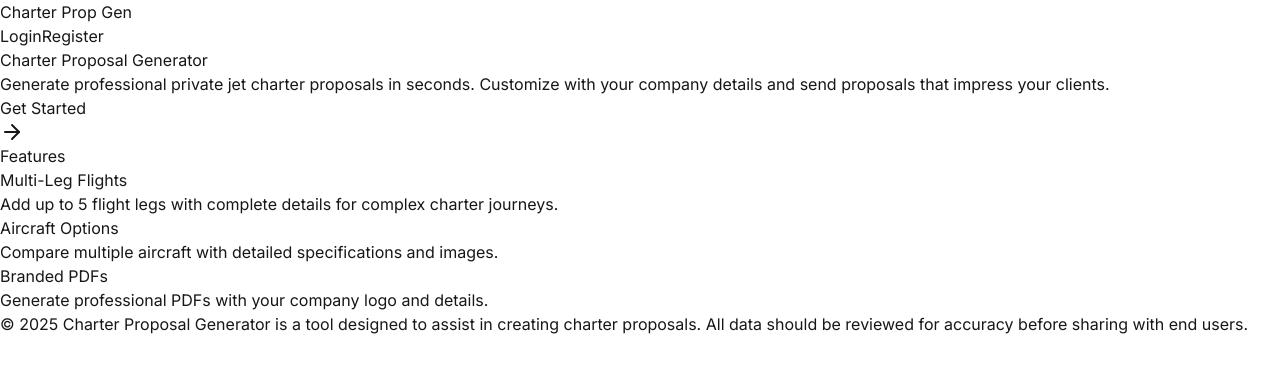
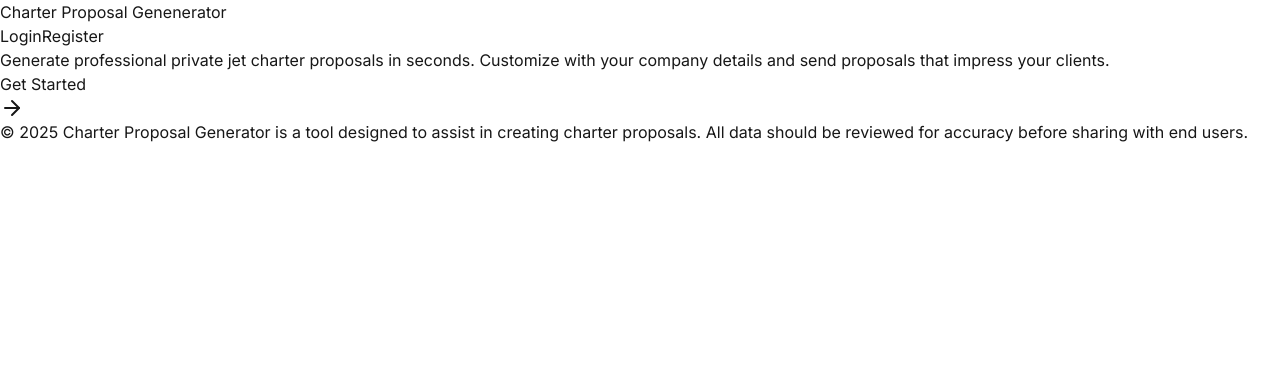
Before and after one commit to iliakoshevoy/charterpg, a Next.js app: page / in a window 1280 px wide. Shown: the top 372 px of the page. Built offline with nearby package versions, Linux system fonts and the light colour scheme; no server answers; the database is empty.

Commit message:
styling edits and homepage

```diff
--- a/src/components/LandingPage.tsx
+++ b/src/components/LandingPage.tsx
@@ -7,9 +7,6 @@ const LandingPage: React.FC = () => {
   return (
     <div className="max-w-4xl mx-auto px-4 sm:px-6 lg:px-8 py-12">
       <div className="text-center">
-        <h1 className="text-4xl font-extrabold text-gray-900 sm:text-5xl sm:tracking-tight lg:text-6xl">
-          Charter Proposal Generator
-        </h1>
         <p className="mt-5 max-w-xl mx-auto text-xl text-gray-500">
           Generate professional private jet charter proposals in seconds. Customize with your company details and send proposals that impress your clients.
         </p>
@@ -22,32 +19,6 @@ const LandingPage: React.FC = () => {
           </Link>
         </div>
       </div>
-
-      <div className="mt-20">
-        <h2 className="text-2xl font-bold text-gray-900 text-center mb-10">
-          Features
-        </h2>
-        <div className="grid gap-8 md:grid-cols-3">
-          <div className="bg-white p-6 rounded-lg shadow">
-            <h3 className="text-lg font-medium text-gray-900">Multi-Leg Flights</h3>
-            <p className="mt-2 text-base text-gray-500">
-              Add up to 5 flight legs with complete details for complex charter journeys.
-            </p>
-          </div>
-          <div className="bg-white p-6 rounded-lg shadow">
-            <h3 className="text-lg font-medium text-gray-900">Aircraft Options</h3>
-            <p className="mt-2 text-base text-gray-500">
-              Compare multiple aircraft with detailed specifications and images.
-            </p>
-          </div>
-          <div className="bg-white p-6 rounded-lg shadow">
-            <h3 className="text-lg font-medium text-gray-900">Branded PDFs</h3>
-            <p className="mt-2 text-base text-gray-500">
-              Generate professional PDFs with your company logo and details.
-            </p>
-          </div>
-        </div>
-      </div>
     </div>
   );
 };
--- a/src/components/Layout.tsx
+++ b/src/components/Layout.tsx
@@ -135,7 +135,7 @@ const Layout: React.FC<LayoutProps> = ({ children }) => {
       <header className="bg-white shadow">
         <div className="max-w-7xl mx-auto px-4 sm:px-6 lg:px-8 py-4 flex justify-between items-center">
           <Link href="/" className="text-xl font-bold text-gray-800">
-            Charter Prop Gen
+            Charter Proposal Genenerator
           </Link>
           <div className="flex items-center space-x-4">
             {renderAuthButtons()}
--- a/src/components/ProposalPDF.tsx
+++ b/src/components/ProposalPDF.tsx
@@ -33,8 +33,8 @@ const styles = StyleSheet.create({
     flex: 1,
   },
   logo: {
-    width: 125,
-    height: 125,
+    width: 100,
+    height: 100,
     objectFit: 'contain',
   },
   headerText: {
@@ -50,7 +50,7 @@ const styles = StyleSheet.create({
     fontSize: 18,
     color: '#1a1a1a',
     marginBottom: 5,
-    marginTop: 20,
+    marginTop: 10,
     paddingBottom: 8,
   },
   table: {
@@ -92,11 +92,11 @@ const styles = StyleSheet.create({
   },
   notesSection: {
     marginTop: 3,
-    marginBottom: 8,
+    marginBottom: 5,
   },
   mapContainer: {
-    marginTop: 5,
-    marginBottom: 5,
+    marginTop: 2,
+    marginBottom: 2,
     alignItems: 'center',
   },
   map: {
@@ -199,6 +199,7 @@ const styles = StyleSheet.create({
     marginVertical: 20,
     borderTop: 1,
     borderTopColor: '#e0e0e0',
+    marginTop: 20,
   },
   disclaimer: {
     marginTop: 40,
--- a/src/utils/mapGenerator.ts
+++ b/src/utils/mapGenerator.ts
@@ -36,7 +36,7 @@ export const generateStaticMapURL = (legs: FlightLeg[]) => {
 
   // Create URLSearchParams with initial parameters
   const params = new URLSearchParams();
-  params.append('size', '620x300');
+  params.append('size', '520x300');
   params.append('maptype', 'roadmap');
   params.append('path', path);
 
```
